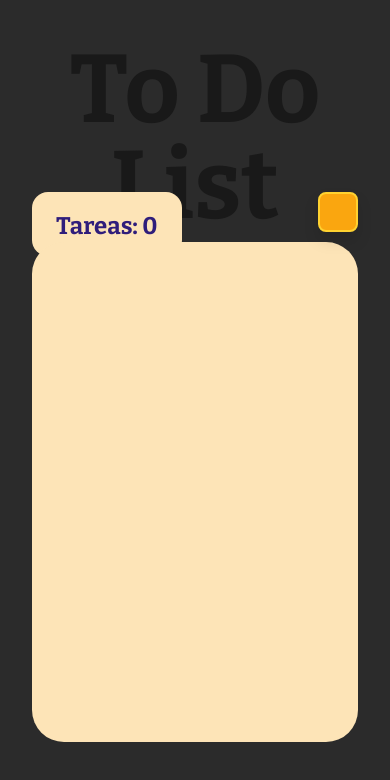
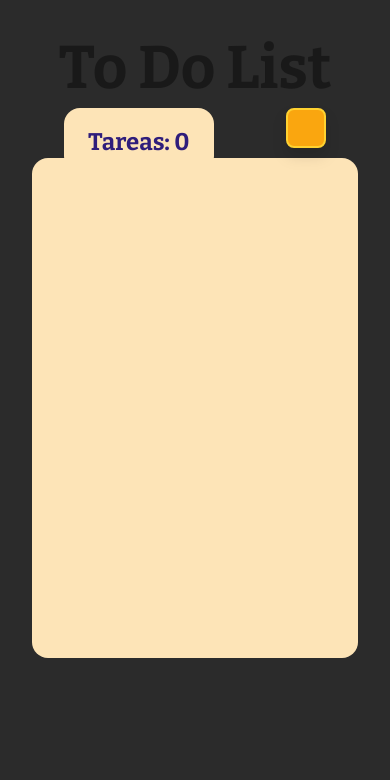
Before and after one commit to Roberto5190/todo-list_tajamar, a React (Vite) app: page / in a window 390 px wide. Shown: the top 780 px of the page. Built offline with nearby package versions, Linux system fonts and the light colour scheme; some icons are missing.

Commit message:
fixed responsive

```diff
--- a/src/App.jsx
+++ b/src/App.jsx
@@ -25,10 +25,10 @@ export default function App() {
 
   return (
     <div className="flex flex-col items-center justify-center w-full">
-      <h1 className="mb-[-32px] text-8xl font-bold text-[#191919] font_bitter">To Do List</h1>
+      <h1 className="md:mb-[-32px] mb-4 mb:text-8xl text-6xl font-bold text-[#191919] font_bitter ">To Do List</h1>
 
       {/* TASKS TITLE */}
-      <div className="flex justify-between items-start max-w-[1024px] w-full mb-[-14px]">
+      <div className="flex justify-between items-start max-w-[1024px] w-full mb-[-14px] px-8">
         <h3 className="font_bitter text-2xl font-bold text-[#2F1D7B] bg-[#fde4b7] px-6 py-4 rounded-2xl ">{'Tareas: ' + taskLength}</h3>
         <button
         onClick={() => handleHiddenForm()}
--- a/src/components/FormularioTarea/FormularioTarea.jsx
+++ b/src/components/FormularioTarea/FormularioTarea.jsx
@@ -88,13 +88,13 @@ export const FormularioTarea = ({
           <button
             type="button"
             onClick={handleClear}
-            className="border-1 border-gray-700 text-white px-4 py-1 rounded-md cursor-pointer"
+            className="underline text-purple-200 px-4 py-1 rounded-md cursor-pointer"
           >
             Limpiar
           </button>
           <button
             type="submit"
-            className="bg-purple-700 border-2 border-purple-300 text-white px-4 py-1 rounded-md cursor-pointer"
+            className="bg-purple-700 border-2 border-purple-400 text-white px-4 py-1 rounded-md cursor-pointer"
           >
             {isEditing ? "Guardar" : "Agregar"}
           </button>
--- a/src/components/ListaTareas/ListaTareas.jsx
+++ b/src/components/ListaTareas/ListaTareas.jsx
@@ -33,7 +33,7 @@ export const ListaTareas = ({ tasks, handleDelete, handleEdit }) => {
   return (
     <div
       ref={containerRef}
-      className="grid grid-cols-1 md:grid-cols-2 lg:grid-cols-3 gap-4 p-16 rounded-4xl bg-[#fde4b7] w-full  min-h-[500px]"
+      className="grid grid-cols-1 md:grid-cols-2 lg:grid-cols-3 gap-4 lg:p-16 md:p-8 p-4  lg:rounded-4xl md:rounded-3xl rounded-2xl bg-[#fde4b7] w-full  min-h-[500px]"
     >
       {tasks.map((task) => (
         <Tarea
--- a/src/components/Tarea/Tarea.jsx
+++ b/src/components/Tarea/Tarea.jsx
@@ -5,7 +5,7 @@ import { Icon } from "@iconify/react/dist/iconify.js";
 export const Tarea = ({ task, handleDelete, handleEdit, className }) => {
 
   return (
-    <div className={`${className} flex flex-col justify-between gap-2 min-w-[280px] max-h-[180px] rounded-lg p-4 text-left text-black bg-[#F2F2F2] border-2 border-[#C0BBD7]`}>
+    <div className={`${className} flex flex-col justify-between gap-2 min-w-[280px] max-h-[250px] rounded-lg p-4 text-left text-black bg-[#F2F2F2] border-2 border-[#C0BBD7]`}>
       <div className="task-content-top">
         <h2 className="text-lg font-bold font_bitter text-[#2F1D7B]">{task.titulo}</h2>
         <p className="text-sm text-[#C0BBD7] font_cal">{task.descripcion}</p>
```
